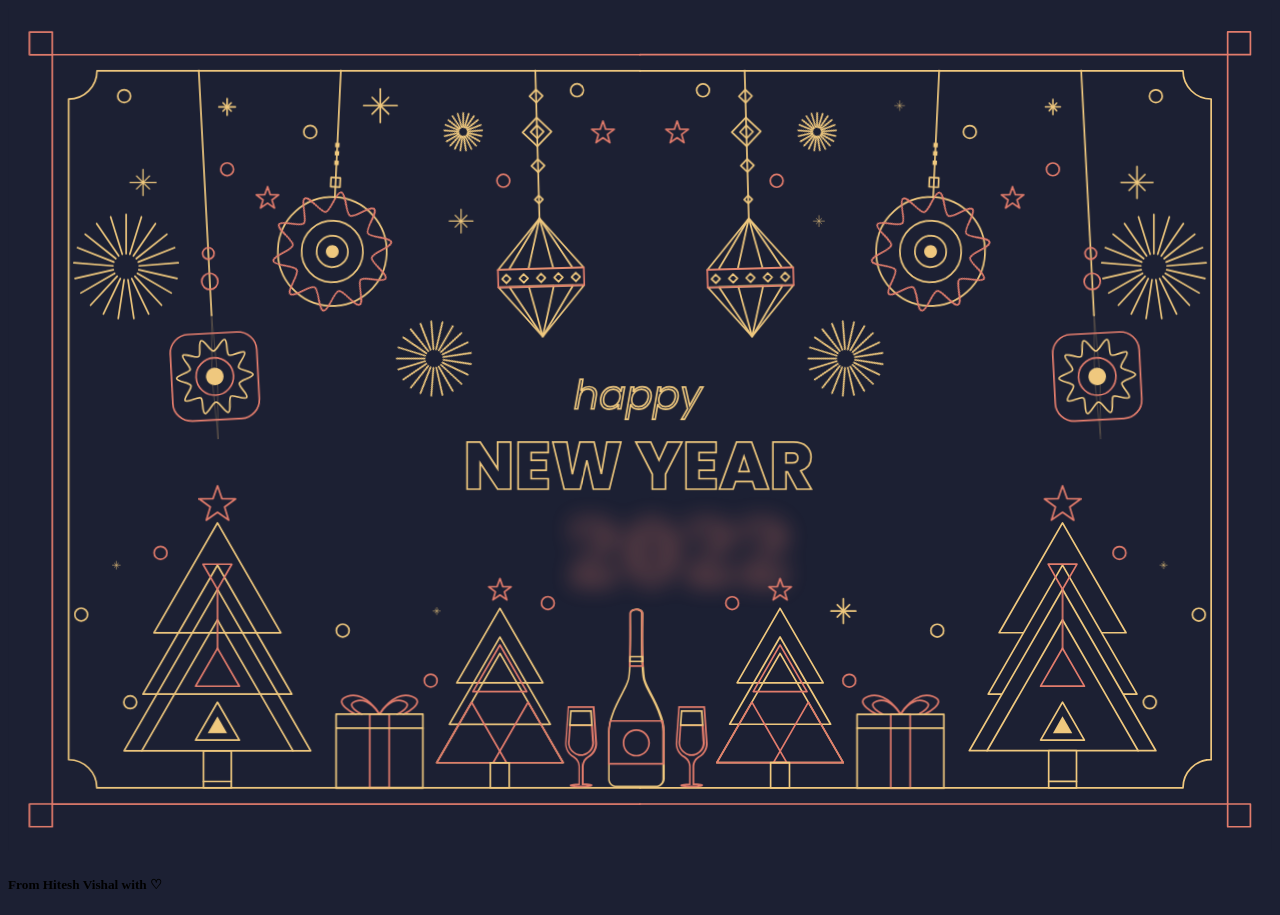
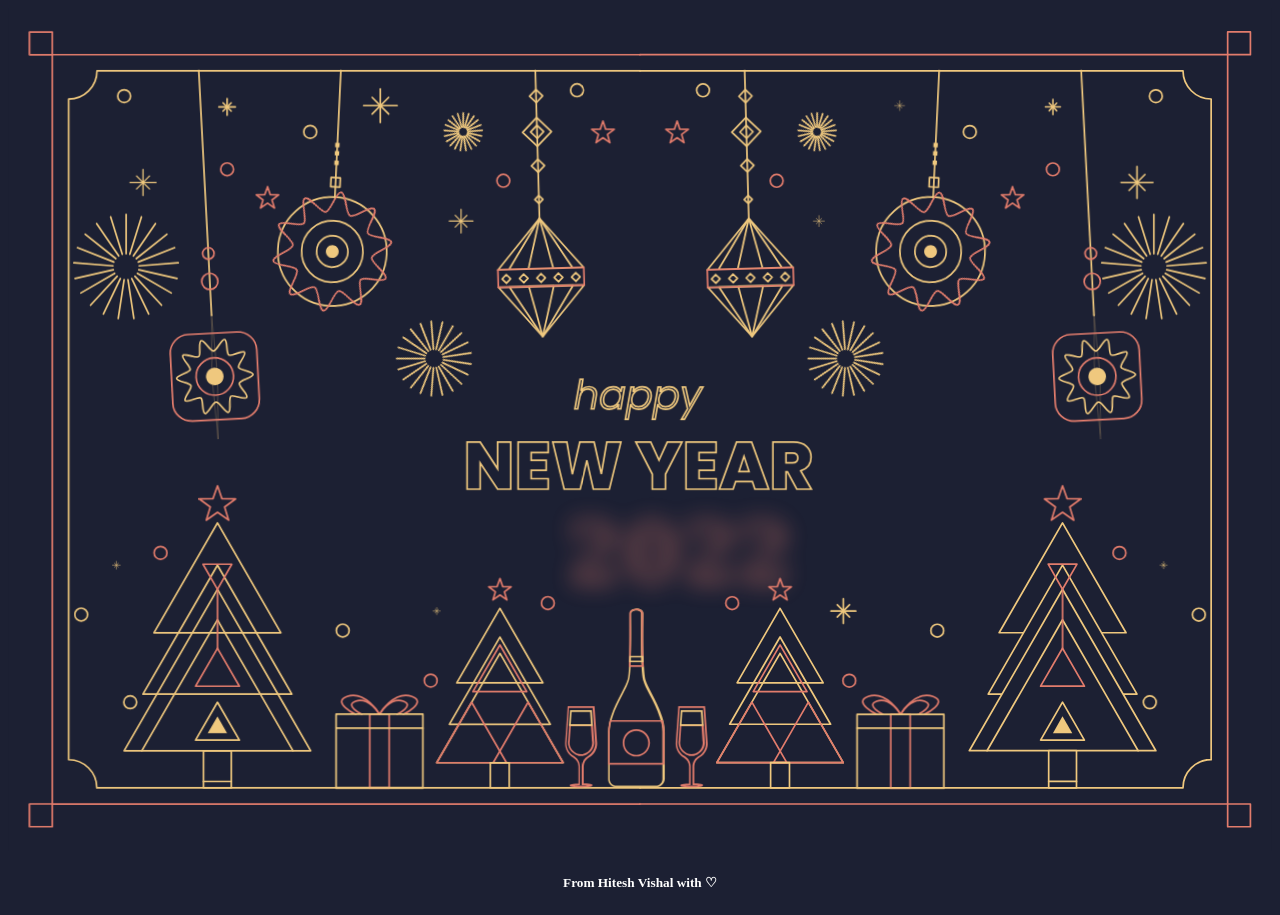
Before and after one commit to Hivis5/newyear, a plain HTML site: page index.html in a window 1280 px wide. Drawn offline with Linux system fonts and the light colour scheme.

Commit message:
Update style.css

```diff
--- a/style.css
+++ b/style.css
@@ -508,3 +508,8 @@ stroke: #EFC87E;
 stroke-width: 1px;
 fill:#1C2033;
 }
+.hitesh{
+  color:white;
+  text-align:center;
+  margin-top:20px;
+}
```
